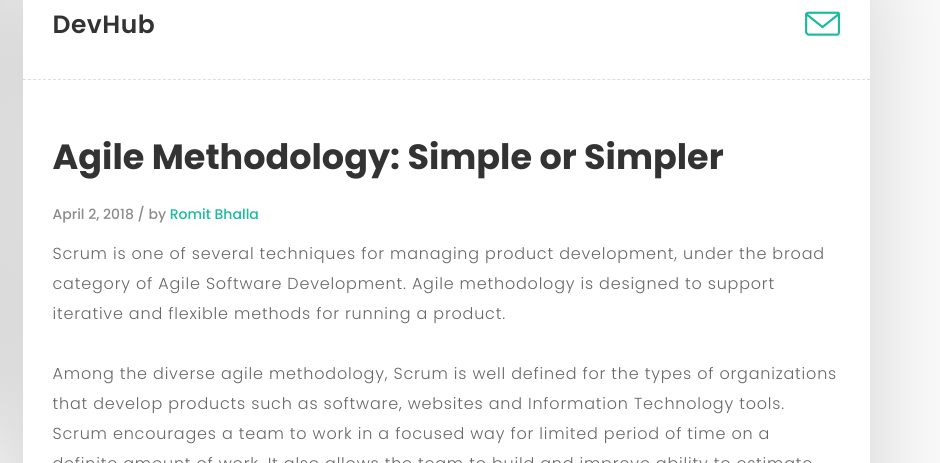
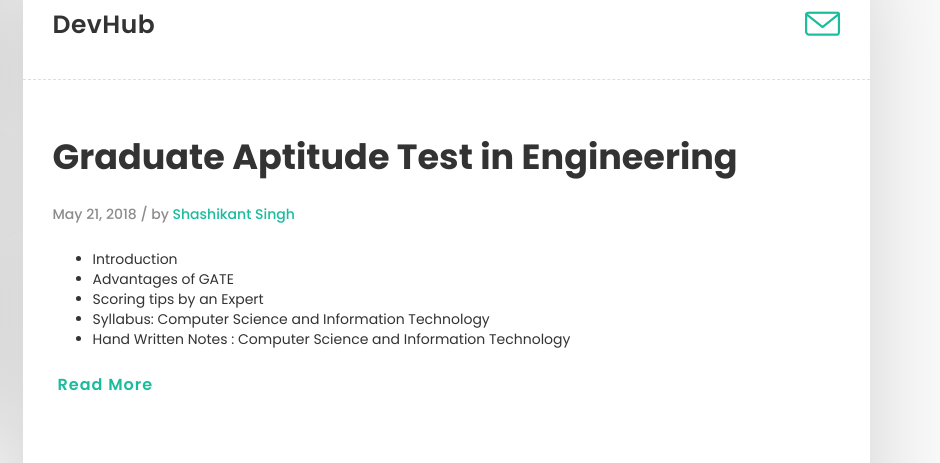
Before and after one commit to shashikantsngh/shashikantsngh.github.io, a plain HTML site: page index.html in a window 1280 px wide. Shown: the part 89-552 px from the top of the page, 340-1280 px from the left. Drawn offline with Linux system fonts and the light colour scheme.

Commit message:
new post up

```diff
--- a/index.html
+++ b/index.html
@@ -109,6 +109,30 @@
 
 
                             <div class="col-md-12 content-page">
+
+
+
+                              <!-- Blog Post Start -->
+                                <div class="col-md-12 blog-post">
+                                    <div class="post-title">
+                                      <a href="gate.html"><h1>Graduate Aptitude Test in Engineering</h1></a>
+                                    </div>
+                                    <div class="post-info">
+                                      <span>May 21, 2018 / by <a href="contact.html" target="_blank">Shashikant Singh</a></span>
+                                    </div>
+                                    <p>
+                                      <ul>
+                                        <li>Introduction</li>
+                                        <li>Advantages of GATE</li>
+                                        <li>Scoring tips by an Expert</li>
+                                        <li>Syllabus: Computer Science and Information Technology</li>
+                                        <li>Hand Written Notes : Computer Science and Information Technology</li>
+                                      </ul>
+                                    </p>
+                                    <a href="gate.html" class="button button-style button-anim fa fa-long-arrow-right"><span>Read More</span></a>
+                                </div>
+                                <!-- Blog Post End -->
+
 
 
                               <!-- Blog Post Start -->
```
Also changed, not shown: gate.html (+2 -3 lines).
